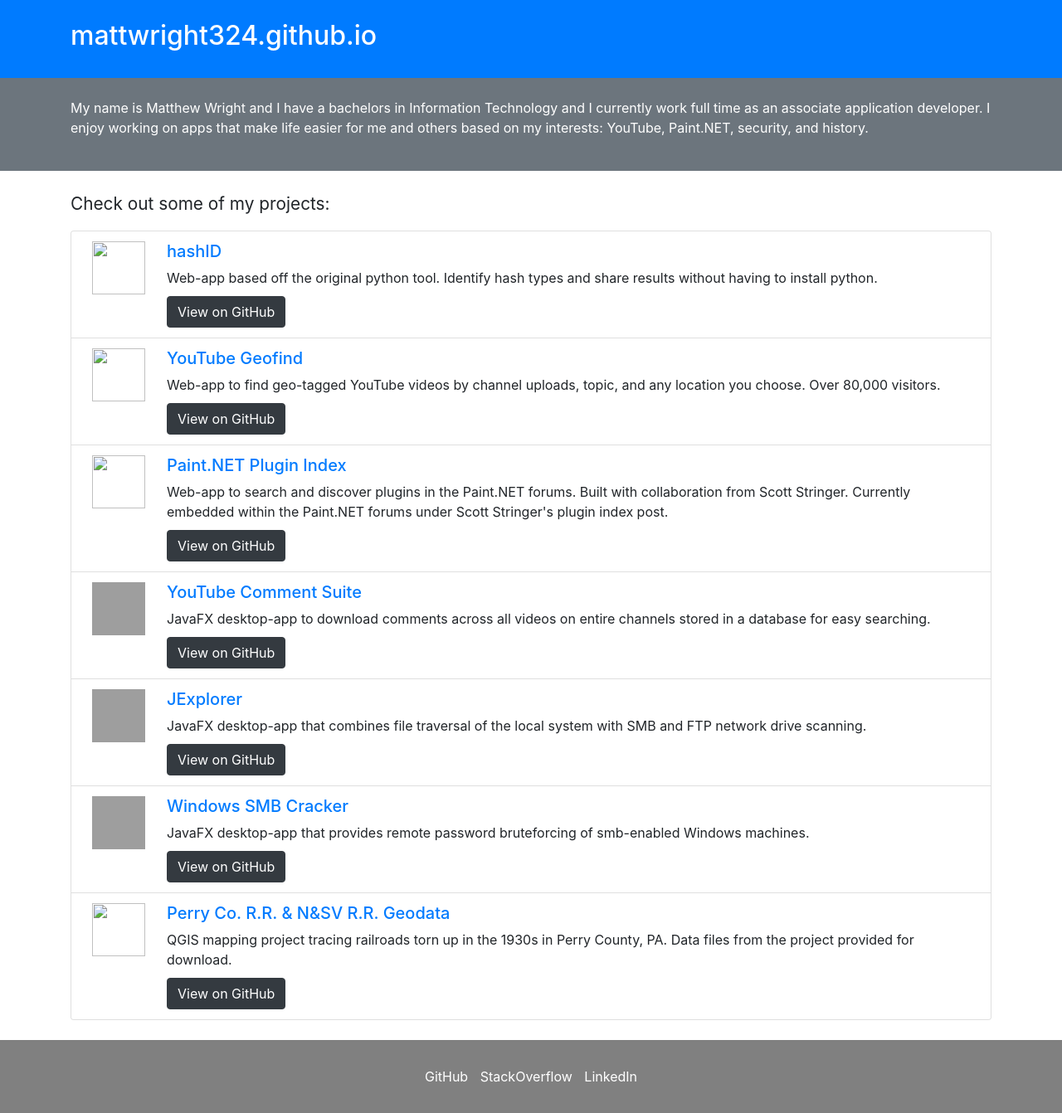
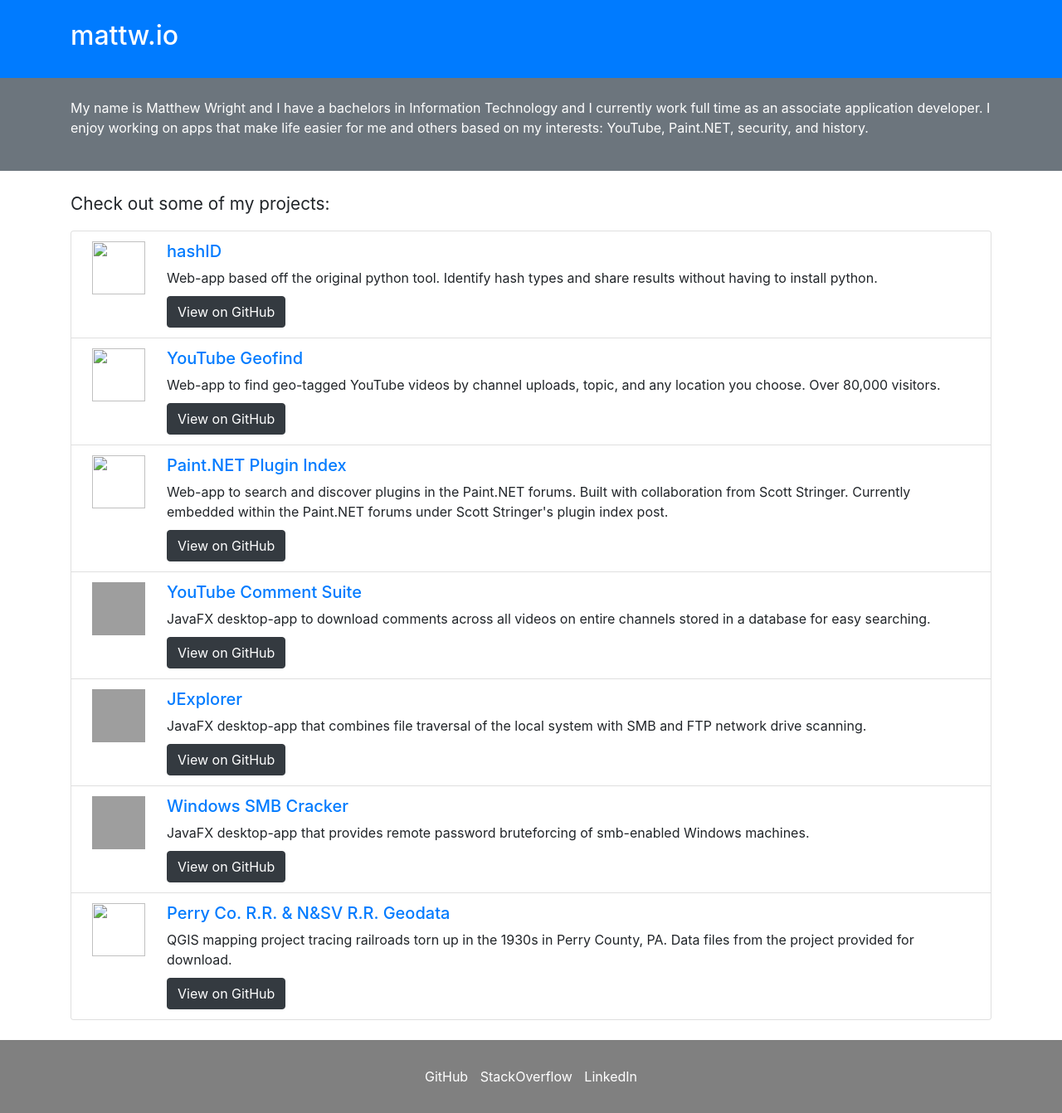
Before and after one commit to mattwright324/mattwright324.github.io, a Jekyll site: the page built from index.html, in a window 1280 px wide. Shown: the whole page at 83% size. Built offline with Jekyll 4.4.1, drawn with Linux system fonts in a browser that asks for light colours; grey boxes are pictures that could not be loaded.

Commit message:
Update index.html

```diff
--- a/index.html
+++ b/index.html
@@ -1,6 +1,6 @@
 ---
 layout: default
-title: mattwright324.github.io
+title: mattw.io
 ---
 <div class="bg-primary">
     <div class="container">
```
